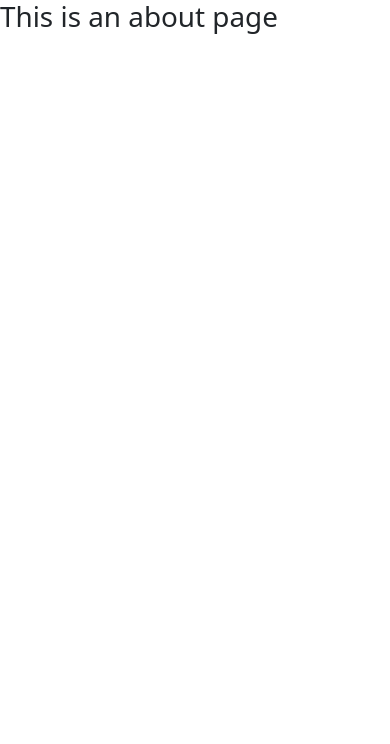
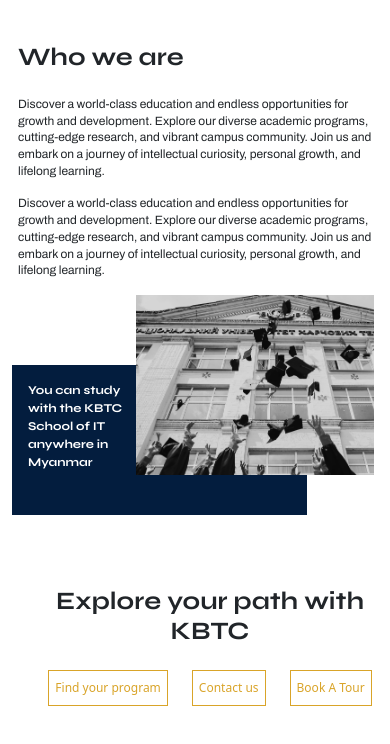
Before and after one commit to MyoHsat27/kbtc-project, a Vue app: page /about-us in a window 390 px wide. Shown: the top 744 px of the page. Built offline with nearby package versions, Linux system fonts and the light colour scheme.

Commit message:
who-we-are-our-student-explore-v1

```diff
--- a/src/App.vue
+++ b/src/App.vue
@@ -7,3 +7,11 @@
   name: 'App',
 }
 </script>
+<style>
+@import url('https://fonts.googleapis.com/css?family=Poppins:400');
+html {font-size: 100%;} /*16px*/
+
+body {
+  font-family: 'Poppins', sans-serif;
+}
+</style>
--- /dev/null
+++ b/src/components/About/explorePath.vue
@@ -0,0 +1,57 @@
+<template>
+    <div class="container">
+      <div class="row">
+        <div class="col-12 d-flex flex-column justify-content-center align-items-center">
+          <h1 class="title py-3 text-center">Explore your path with KBTC</h1>
+          <div class="btn-container d-flex justify-content-between mb-4">
+            <a href="" class="button">Find your program</a>
+            <a href="" class="button">Contact us</a>
+            <a href="" class="button">Book A Tour</a>
+          </div>
+        </div>
+      </div>
+    </div>
+</template>
+
+<script>
+export default {
+  name: "explorePath.vue"
+}
+</script>
+
+<style scoped>
+@import url('https://fonts.googleapis.com/css?family=Syne:700'); /* font for title */
+  .title{
+    font-size: 38px;
+    font-family: 'Syne', sans-serif;
+    font-weight: 400;
+  }
+  .button{
+    text-decoration: none;
+    color:#D9A429;
+    padding:8px 18px;
+    border: 1px solid #D9A429;
+    transition: .4s;
+    margin: 0px 20px;
+  }
+  .button:hover{
+    background: #D9A429;
+    color: white;
+  }
+  .container{
+    margin: 25px;
+  }
+  @media screen and (max-width: 395px) {
+    .container{
+      margin: 15px;
+    }
+    .title{
+      font-size: 25px;
+    }
+    .button{
+      padding: 8px 6px;
+      margin: 0px 12px;
+      font-size: 12px;
+    }
+  }
+</style>
--- /dev/null
+++ b/src/components/About/whoWeAre_ourStudentComponent.vue
@@ -0,0 +1,110 @@
+<template>
+  <div class="container">
+    <div class="row py-4">
+      <div class="col-12 col-md-4"></div>
+      <div class="col-12 col-md-8 title-content-container">
+          <h4 class="title mb-4">{{title}}</h4>
+        <p class="content">
+          <span class="mb-3 d-inline-block">{{contentA}}</span>
+          <span class="mb-3 d-inline-block">{{contentB}}</span>
+        </p>
+      </div>
+      <div class="col-12 my-3">
+        <div class="text-image-container">
+          <div class="text-container">
+            <div class="text">{{text}}</div>
+          </div>
+          <div class="image-container"></div>
+        </div>
+
+      </div>
+    </div>
+  </div>
+</template>
+
+<script>
+export default {
+  name: "whoWeAre_ourStudentComponent",
+  props: ['title','contentA','contentB','text'],
+}
+</script>
+
+<style scoped>
+
+@import url('https://fonts.googleapis.com/css?family=Syne:700'); /* font for title */
+@import url('https://fonts.googleapis.com/css?family=Archivo:400');/* font for content */
+.title-content-container{
+  margin-bottom:220px;
+}
+.title {
+  font-size: 32px;
+  font-family: 'Syne', sans-serif;
+  font-weight: 400;
+}
+.content{
+  font-family: 'Archivo', sans-serif;
+  font-size: 18px;
+  line-height: 139.3%;
+  width: 714px;
+}
+.text-image-container{
+  position: relative;
+}
+.text-container{
+  width: 953px;
+  height: 300px;
+  z-index: 1;
+  background-color: #031D3E;
+  padding: 47px;
+}
+.text{
+  width: 290px;
+  height: 39px;
+  font-size: 22px;
+  font-family: 'Syne', sans-serif;
+  color: #FFFFFF;
+}
+.image-container{
+  position: absolute;
+  width: 714px;
+  height: 400px;
+  z-index: 3;
+  bottom: 100px;
+  right: 155px;
+  background-image: url("@/assets/images/who_we_are.png");
+}
+
+@media screen and (max-width: 395px) {
+  .title-content-container{
+    padding: 18px;
+    margin-bottom: 20px;
+  }
+  .title{
+    font-size: 25px;
+  }
+  .content{
+    font-size: 12px;
+    max-width: 100%;
+  }
+  .text-container{
+    width:80.5%;
+    height: 150px;
+  }
+  .image-container{
+    width:65%;
+    height: 180px;
+    bottom:40px;
+    right: 4px;
+    background-size: cover;
+    background-repeat: no-repeat;
+  }
+  .text-container{
+    padding: 16px;
+  }
+  .text{
+    width: 100px;
+    font-size: 12px;
+  }
+
+}
+</style>
--- a/src/components/buildingComponent.vue
+++ b/src/components/buildingComponent.vue
@@ -2,6 +2,9 @@
   <div class="model">
     <Spline :scene="scene" />
   </div>
+  <h1>
+    hello world
+  </h1>
 </template>
 
 <script>
--- a/src/main.js
+++ b/src/main.js
@@ -2,6 +2,5 @@
 import App from './App.vue'
 import router from './router'
 import "bootstrap/dist/css/bootstrap.min.css"
-import "bootstrap/dist/js/bootstrap.bundle.min"
-
+import "bootstrap/dist/js/bootstrap.bundle.min.js"
 createApp(App).use(router).mount('#app')
--- a/src/views/AboutView.vue
+++ b/src/views/AboutView.vue
@@ -1,9 +1,29 @@
 <template>
-    <h1>This is an about page</h1>
+        <who-we-are_our-student-component :title="titleOne" :contentA = "contentOneA" :contentB ="contentOneB" :text="textOne"/>
+        <ExplorePath/>
 </template>
 
 <script>
+import WhoWeAre_ourStudentComponent from "@/components/About/whoWeAre_ourStudentComponent.vue";
+import ExplorePath from "@/components/About/explorePath.vue";
+import {ref} from "vue";
 export default {
-  name: 'AboutView'
+  name: 'AboutView',
+  components:{WhoWeAre_ourStudentComponent,ExplorePath},
+  setup(){
+    const titleOne = 'Who we are';//title for who we are section
+    const titleTwo = 'Our student';//title our student section
+    const contentOneA = 'Discover a world-class education and endless opportunities for growth and development. Explore our diverse academic programs, cutting-edge research, and vibrant campus community. Join us and embark on a journey of intellectual curiosity, personal growth, and lifelong learning.'//content for who we are section;
+    const contentTwoA = 'Discover a world-class education and endless opportunities for growth and development. Explore our diverse academic programs, cutting-edge research, and vibrant campus community. Join us and embark on a journey of intellectual curiosity, personal growth, and lifelong learning.'//content for our student section;
+    const contentOneB = 'Discover a world-class education and endless opportunities for growth and development. Explore our diverse academic programs, cutting-edge research, and vibrant campus community. Join us and embark on a journey of intellectual curiosity, personal growth, and lifelong learning.'//content for who we are section;
+    const contentTwoB = 'Discover a world-class education and endless opportunities for growth and development. Explore our diverse academic programs, cutting-edge research, and vibrant campus community. Join us and embark on a journey of intellectual curiosity, personal growth, and lifelong learning.'//content for our student section;
+    const textOne = 'You can study with the KBTC School of IT anywhere in Myanmar';//text for who we are section;
+    const textTwo = 'You can study with the KBTC School of IT anywhere in Myanmar';//text for our student section;
+    return{
+      titleOne,titleTwo,
+      contentOneA,contentTwoA,contentOneB,contentTwoB,
+      textOne,textTwo
+    }
+  }
 }
 </script>
--- a/src/views/HomeView.vue
+++ b/src/views/HomeView.vue
@@ -1,6 +1,5 @@
 <template>
   <building-component/>
-  <div>Hello</div>
 </template>
 
 <script>
```
Also changed, not shown: src/assets/images/who_we_are.png (added), src/assets/logo.png (deleted).
